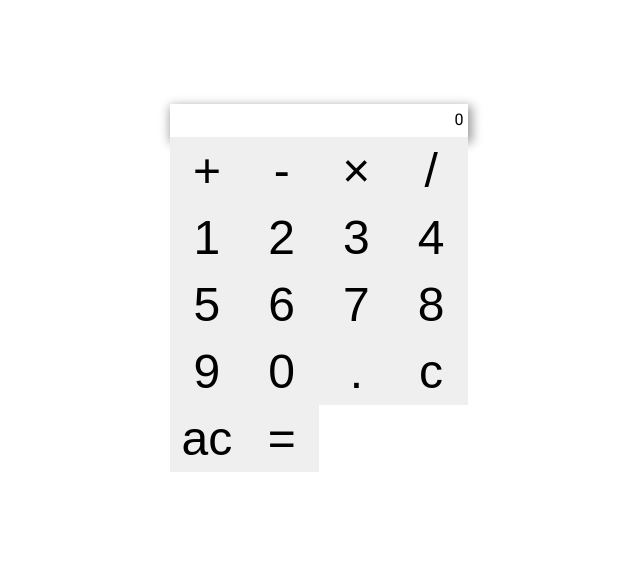
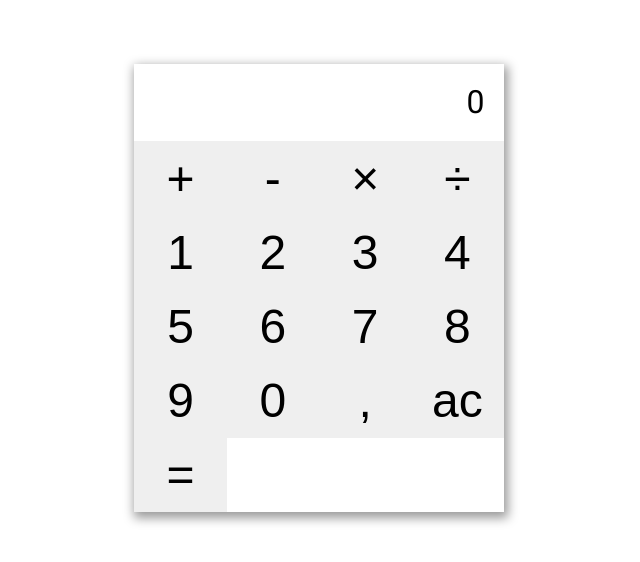
Before and after one commit to FluffyderDelphin/Calculator, a plain HTML site: page index.html in a window 1280 px wide. Shown: the part 112-674 px from the top of the page, without its empty margins (321-961 px from the left). Drawn offline with Linux system fonts and the light colour scheme.

Commit message:
refiended some styling and mostly replaced px units with rem units

```diff
--- a/css/style.css
+++ b/css/style.css
@@ -20,14 +20,18 @@ body{
 
 
 }
+
+.calculator{
+    box-shadow: 2px 4px 10px 2px rgba(0, 0, 0, 0.4);
+}
 .calculator_buttons{
     display:grid;
     grid-template-columns: 1fr 1fr 1fr 1fr;
 }
 .calculator_buttons button{
     border: none;
-    font-size: 3em;
-    padding: 6px 12px;
+    font-size: 3rem;
+    padding: 0.6rem 1.3rem;
 
 
 
@@ -35,6 +39,7 @@ body{
 .calulator_display{
     width: 100%;
     text-align: right;
-    box-shadow: 2px 4px 10px 2px rgba(0, 0, 0, 0.4);
-    padding: 5px;
+    padding: 1rem 1.2rem;
+    /* height: 50px; */
+    font-size: 2rem;
 }
--- a/index.html
+++ b/index.html
@@ -20,7 +20,7 @@
                 <button>+</button>
                 <button>-</button>
                 <button>&times;</button>
-                <button>/</button>
+                <button>÷</button>
                 <button>1</button>
                 <button>2</button>
                 <button>3</button>
@@ -31,8 +31,7 @@
                 <button>8</button>
                 <button>9</button>
                 <button>0</button>
-                <button>.</button>
-                <button>c</button>
+                <button>,</button>
                 <button>ac</button>
                 <button>=</button>
             </div>
```
